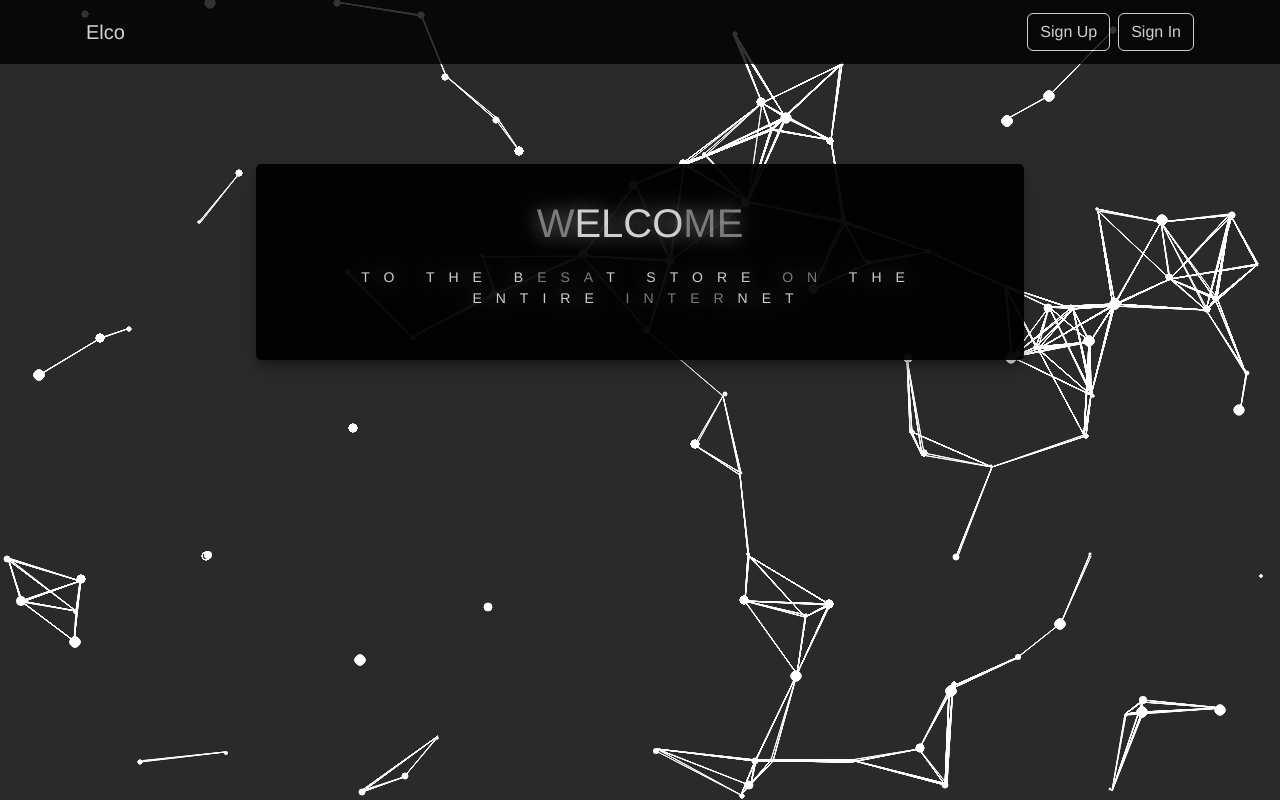
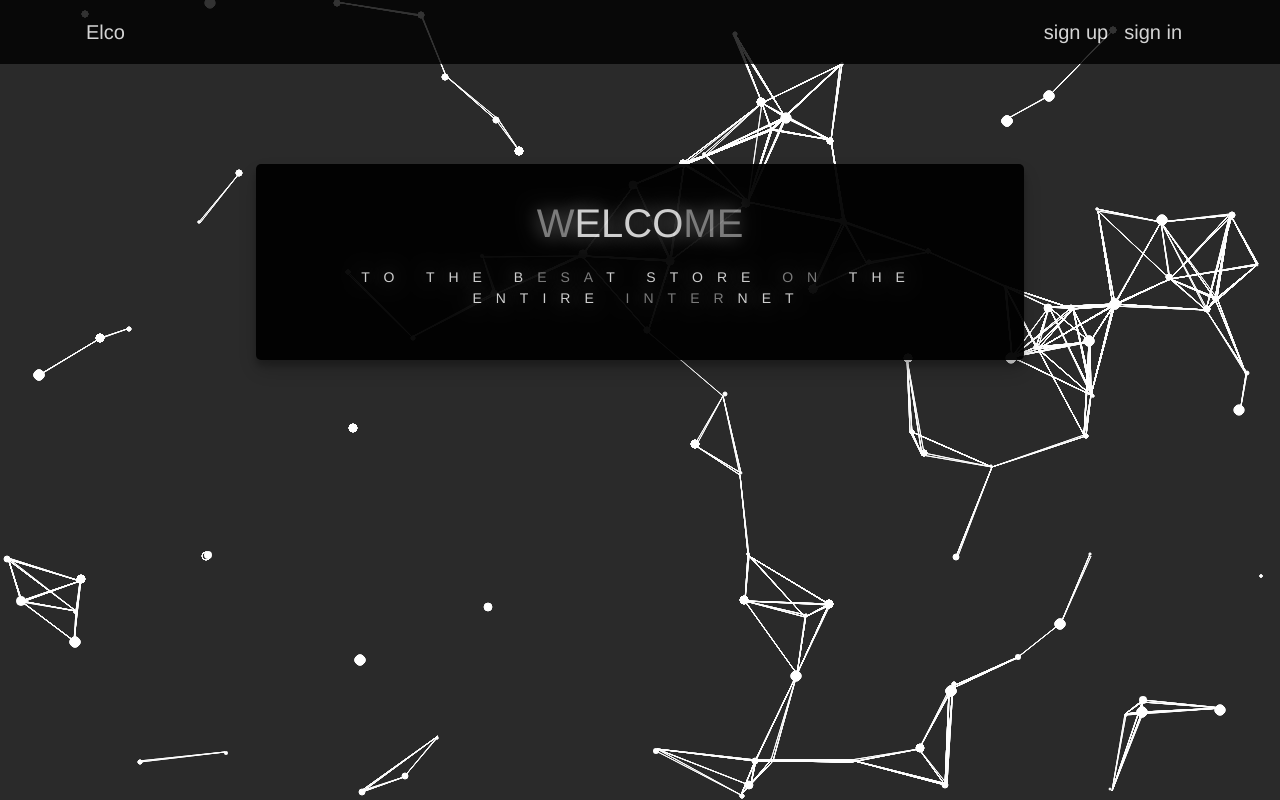
Before and after one commit to DimaDostoevskiy/frontend_vue_shop, a Vue app: page / in a window 1280 px wide. Built offline with nearby package versions, Linux system fonts and the light colour scheme.

Commit message:
remove buttons

```diff
--- a/package.json
+++ b/package.json
@@ -17,6 +17,7 @@
     "v-click-outside": "^3.2.0",
     "vue": "^3.2.13",
     "vue-router": "^4.1.6",
+    "vue-toasted": "^1.1.28",
     "vuex": "^4.0.2"
   },
   "devDependencies": {
--- a/src/components/NavbarComp.vue
+++ b/src/components/NavbarComp.vue
@@ -21,13 +21,13 @@
         >
           <ul v-if="!store.state.token" class="navbar-nav">
             <li>
-              <router-link to="/signup" class="btn btn-outline-light m-1"
-                >Sign Up</router-link
+              <router-link to="/signup" class="navbar-brand fs-5"
+                >sign up</router-link
               >
             </li>
             <li>
-              <router-link to="/signin" class="btn btn-outline-light m-1"
-                >Sign In</router-link
+              <router-link to="/signin" class="navbar-brand fs-5"
+                >sign in</router-link
               >
             </li>
           </ul>
@@ -40,19 +40,17 @@
               <router-link to="/orders" class="navbar-brand fs-5">
                 orders</router-link
               >
-              <router-link to="/create" class="btn btn-outline-light m-1"
-                >Create product</router-link
+              <router-link to="/create" class="navbar-brand fs-5"
+                >create product</router-link
               >
-            </li>
 
-            <li>
-              <button
+              <a
                 @click="signOut"
-                class="btn btn-outline-light m-1"
+                class="navbar-brand fs-5"
                 type="button"
               >
-                Sign Out
-              </button>
+                sign out
+              </a>
             </li>
           </ul>
         </div>
@@ -69,11 +67,10 @@ const signOut = () => store.dispatch("SignOut");
 </script>
 
 <style scoped>
-
-.opacity8{
-  opacity: .8;
+.opacity8 {
+  opacity: 0.8;
   position: relative;
   z-index: 1;
-  background: black
+  background: black;
 }
 </style>
--- a/src/components/UpdateProductComp.vue
+++ b/src/components/UpdateProductComp.vue
@@ -50,8 +50,8 @@
             </button>
           </div>
         </div>
-        <div class="row">
-          <span class="text-center fs-4">error </span>
+        <div class="row text-center">
+          <span class="fs-4">{{ errorMessage }} </span>
         </div>
       </div>
     </div>
@@ -68,18 +68,19 @@ const route = useRoute();
 const store = useStore();
 const router = useRouter();
 
+const dataUrlImg = ref("");
+const errorMessage = ref("");
+
 const product = ref({
   name: null,
   price: null,
   productImage: null,
 });
 
-const dataUrlImg = ref("");
 const productImageUrl = computed(() => {
-  if (dataUrlImg.value) {
-    return dataUrlImg.value;
-  }
-  return `${basicRoute}${product.value.productImage}`;
+  return dataUrlImg.value
+    ? dataUrlImg.value
+    : `${basicRoute}${product.value.productImage}`;
 });
 
 onMounted(async () => {
@@ -93,6 +94,7 @@ onMounted(async () => {
 const onFilePicked = (event) => {
   const fileReader = new FileReader();
   const files = event.target.files;
+
   product.value.productImage = files[0];
 
   fileReader.addEventListener("load", () => {
@@ -107,6 +109,7 @@ const update = async () => {
   fd.append("name", product.value.name);
   fd.append("price", product.value.price);
   fd.append("productImage", product.value.productImage);
+
   try {
     const response = await fetch(`${basicRoute}products/${route.params.id}`, {
       method: "PATCH",
```
Also changed, not shown: 1 other file (tests, documents, lock files or other folders).
